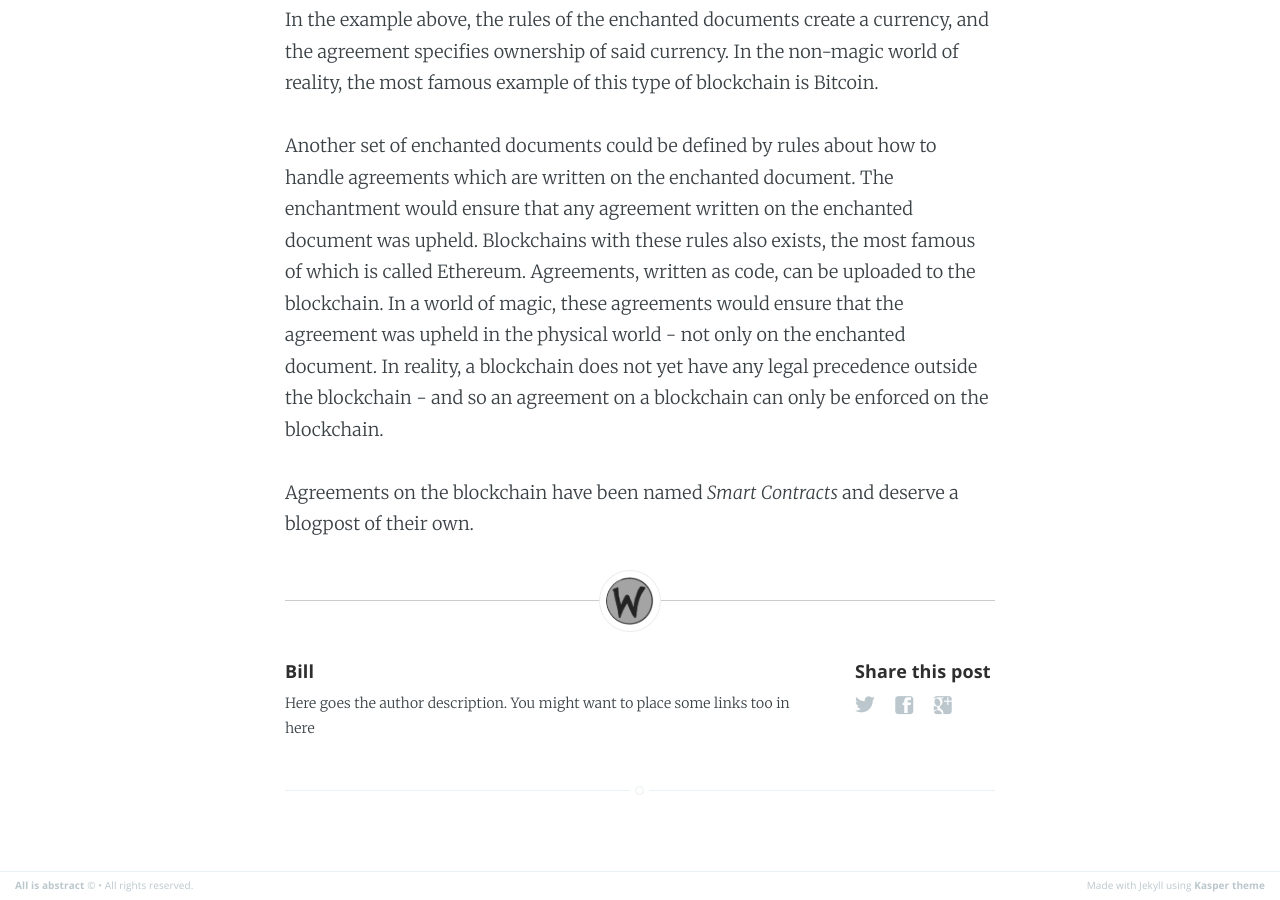
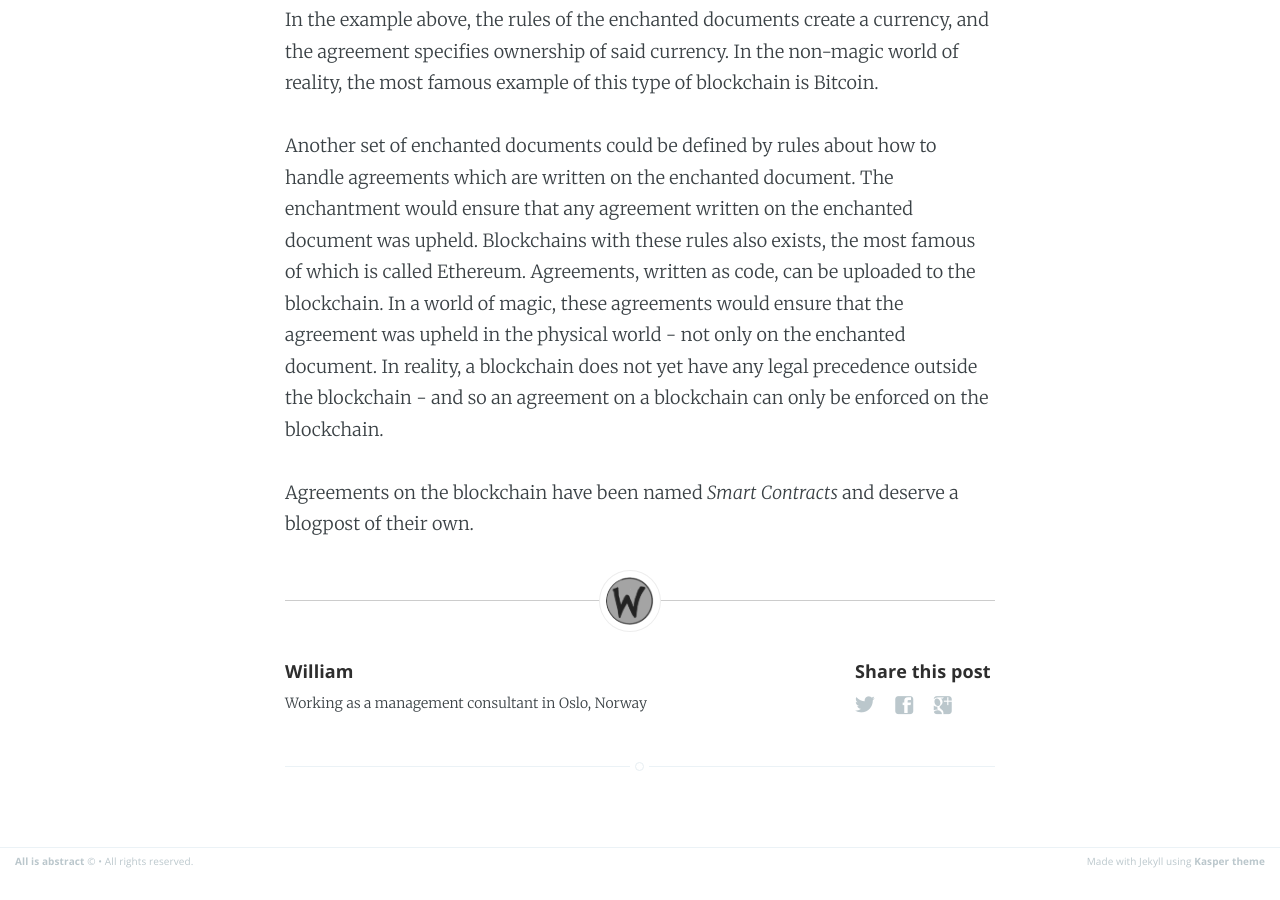
Before and after one commit to wrode/Blog, a Jekyll site: the page built from _posts/2016-08-06-Blockchain.md, in a window 1280 px wide and 900 px high, scrolled down 9695 px. Built offline with Jekyll 4.4.1, drawn with Linux system fonts in a browser that asks for light colours; after the commit the page ends 10570 px from its top, so only the background shows below that.

Commit message:
Update to Blockchain post and gitignore

```diff
--- a/_config.yml
+++ b/_config.yml
@@ -1,5 +1,5 @@
 name: All is abstract
-description: Data visualization. Blockchain. Thoughts.
+description: Data visualization and BlockChain blog.
 meta_description: "A blog about data, and some other things"
 
 markdown: kramdown
@@ -14,4 +14,4 @@ excerpt_separator: <!--more-->
 
 # Details for the RSS feed generator
 url:            'http://allisabstract.com'
-author:         'Bill'
+author:         'William'
--- a/_layouts/post.html
+++ b/_layouts/post.html
@@ -72,7 +72,7 @@ post_class: post-template
                     <h4> {{ site.author }} </h4>
                     <!-- Author Bio -->
                     <p>
-                        Here goes the author description. You might want to place some links too in here
+                        Working as a management consultant in Oslo, Norway
                     </p>
                 </section>
             {% endif %}
--- a/_posts/2016-08-06-Blockchain.md
+++ b/_posts/2016-08-06-Blockchain.md
@@ -2,14 +2,12 @@
 layout: post
 title: What is a Blockchain?
 ---
-
-<!--more-->
-
 <!--Dear reader of the HTML document, I use html notes while i work to jot down any thoughts i get while writing - i´ve decided not to delete these after writing as they are hidden for most readers, and may be of interest for someone who is actually willing to look at the html -->
 
     A Blockchain is a decentralized documented state, updated through transactions based on a predefined protocol.
 
 There, now you know that. The problem is, if you are like most people this sentence wasn´t very helpful.
+<!--more-->
 
 In some circles, Blockchain is so hot right now, it´s the talk of the town. But even though there is a lot of discussion about Blockchain technology, few people actually understand what this thing is. Or more importantly - what it can become.
 
```
Also changed, not shown: 1 other file.
